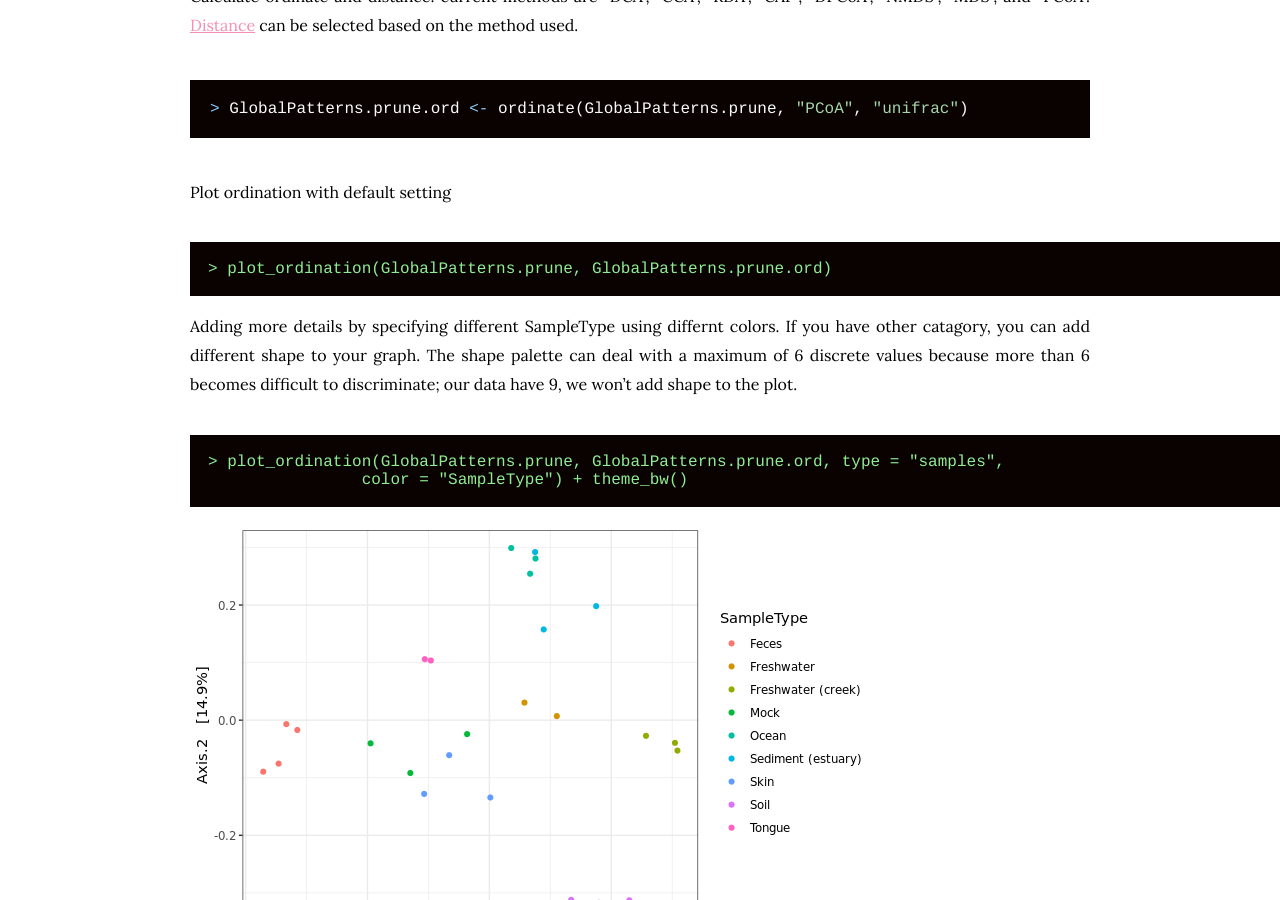
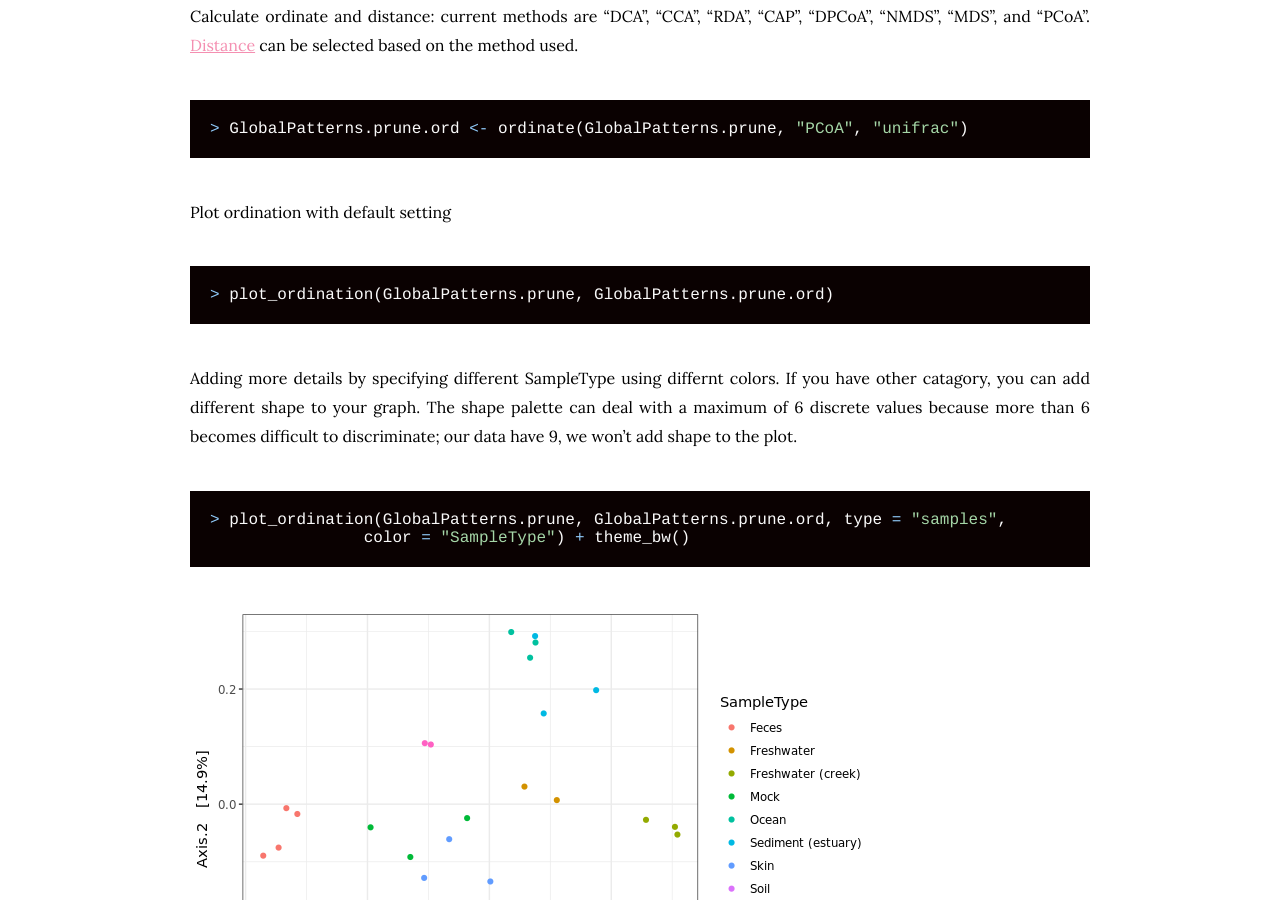
Before and after one commit to natpombubpa-lab/natpombubpa-lab.github.io, a Jekyll site: the page built from resources/Microbiome_Analysis_Phyloseq.md, in a window 1280 px wide and 900 px high, scrolled down 12112 px. Built offline with Jekyll 4.4.1, drawn with Linux system fonts in a browser that asks for light colours; nearby versions of some CDN libraries.

Commit message:
Update Microbiome_Analysis_Phyloseq.md

````diff
--- a/resources/Microbiome_Analysis_Phyloseq.md
+++ b/resources/Microbiome_Analysis_Phyloseq.md
@@ -147,6 +147,7 @@ Generate rarefaction curve, rarefaction curve could be used to determined whethe
 ```
 
 Rarefaction curve will show up in Plots window.
+
 ![Rarefaction_curve](https://natpombubpa-lab.github.io/images/tools/Phyloseq_3.png){:class="img-responsive"}
 
 # STEP 2: Plot Alpha Diversity
@@ -270,14 +271,14 @@ Calculate ordinate and distance: current methods are "DCA", "CCA", "RDA", "CAP",
 Plot ordination with default setting
 
 {:.left}
-```{r}
+```R
 > plot_ordination(GlobalPatterns.prune, GlobalPatterns.prune.ord)
 ```
 
 Adding more details by specifying different SampleType using differnt colors. If you have other catagory, you can add different shape to your graph. The shape palette can deal with a maximum of 6 discrete values because more than 6 becomes difficult to discriminate; our data have 9, we won't add shape to the plot.
 
 {:.left}
-```{r}
+```R
 > plot_ordination(GlobalPatterns.prune, GlobalPatterns.prune.ord, type = "samples",
                 color = "SampleType") + theme_bw()
 ```
````
